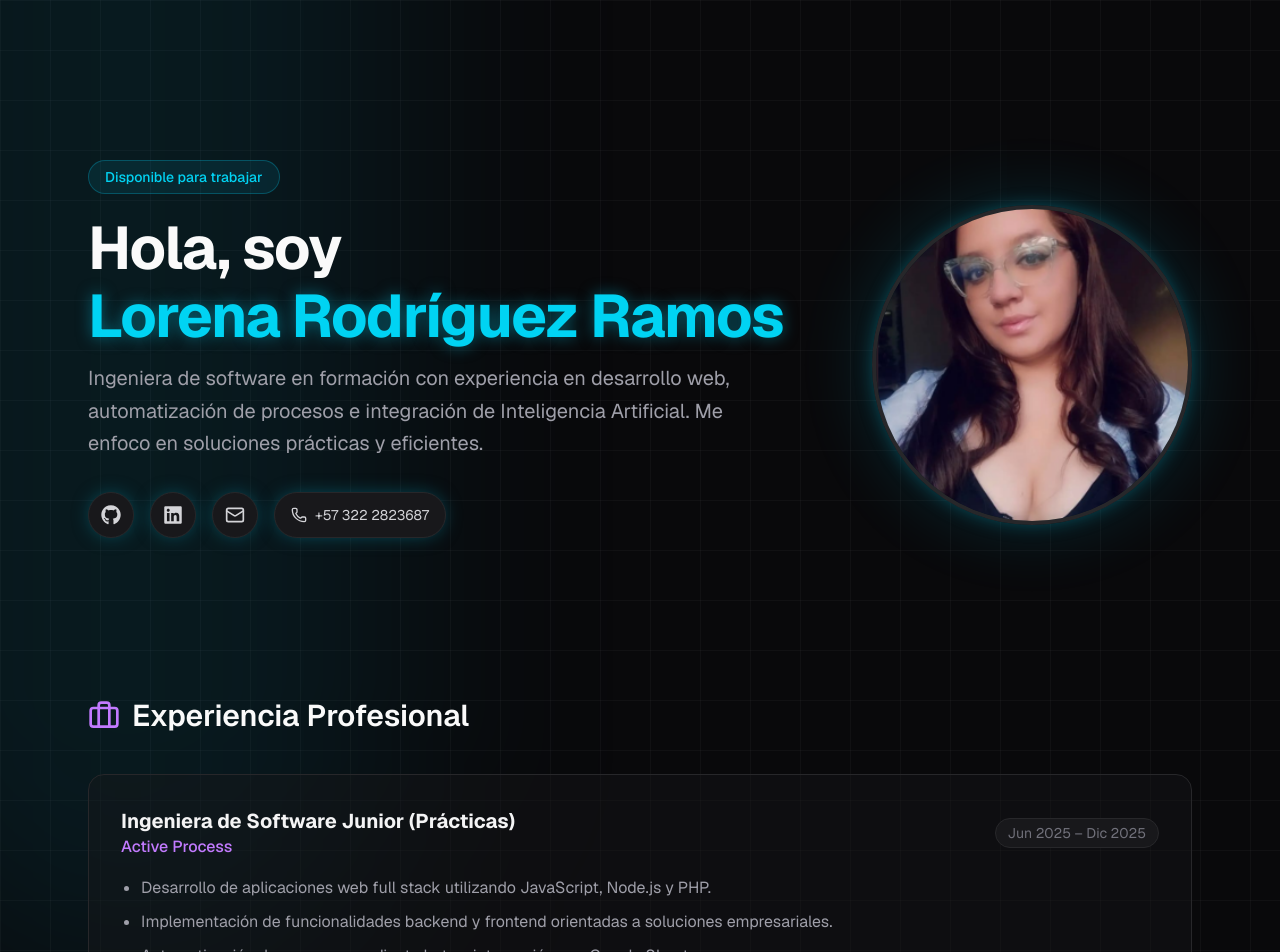
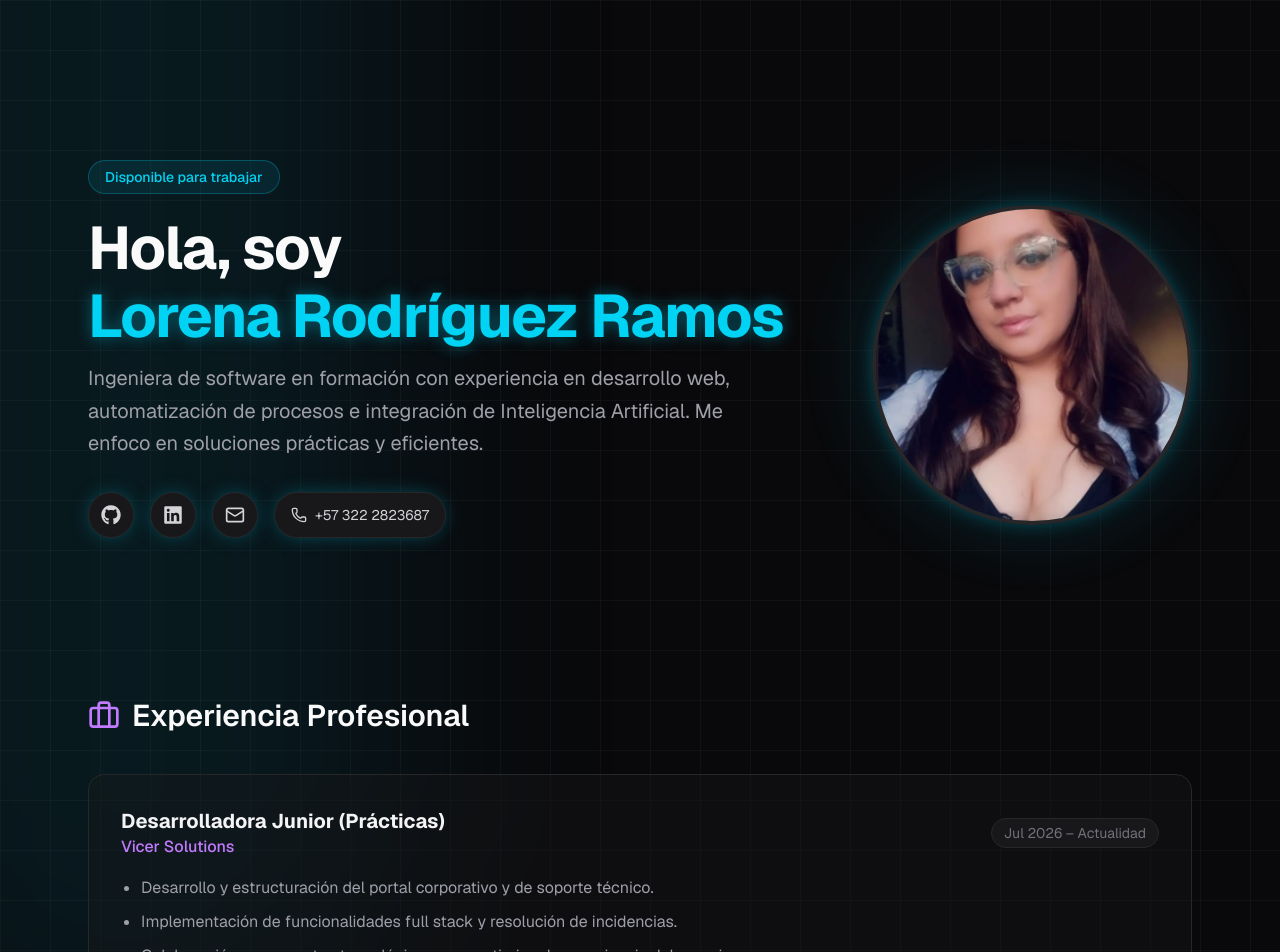
Before and after one commit to Lorenara04/mi-portafolio-web, a Next.js app: page / in a window 1280 px wide. Shown: the top 952 px of the page. Built offline with nearby package versions, Linux system fonts and the light colour scheme.

Commit message:
Add Vicer Solutions experience

```diff
--- a/src/app/page.tsx
+++ b/src/app/page.tsx
@@ -62,6 +62,16 @@ export default function Home() {
   ];
 
   const experience = [
+    {
+      company: "Vicer Solutions",
+      role: "Desarrolladora Junior (Prácticas)",
+      period: "Jul 2026 – Actualidad",
+      points: [
+        "Desarrollo y estructuración del portal corporativo y de soporte técnico.",
+        "Implementación de funcionalidades full stack y resolución de incidencias.",
+        "Colaboración en proyectos tecnológicos para optimizar la experiencia del usuario."
+      ]
+    },
     {
       company: "Active Process",
       role: "Ingeniera de Software Junior (Prácticas)",
```
